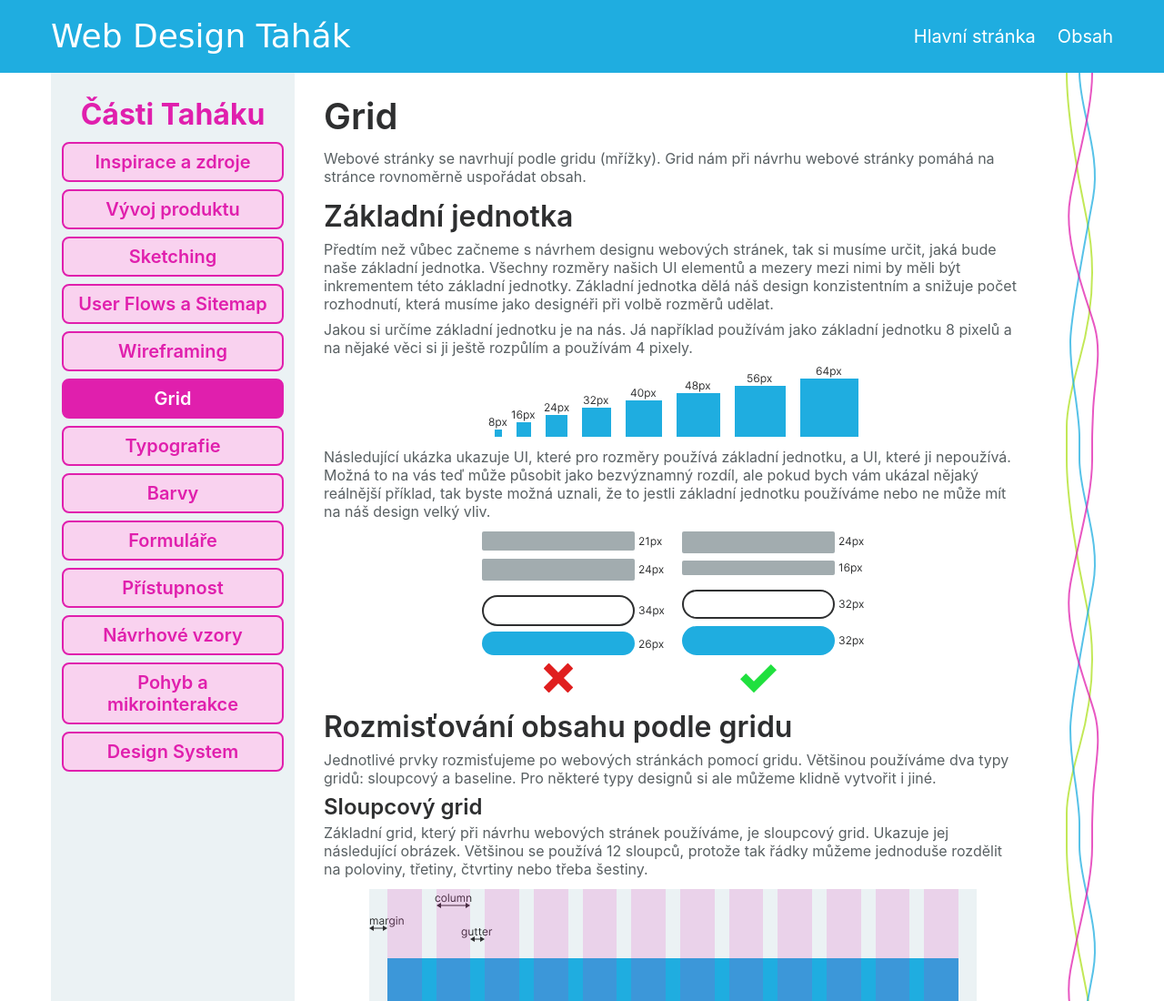
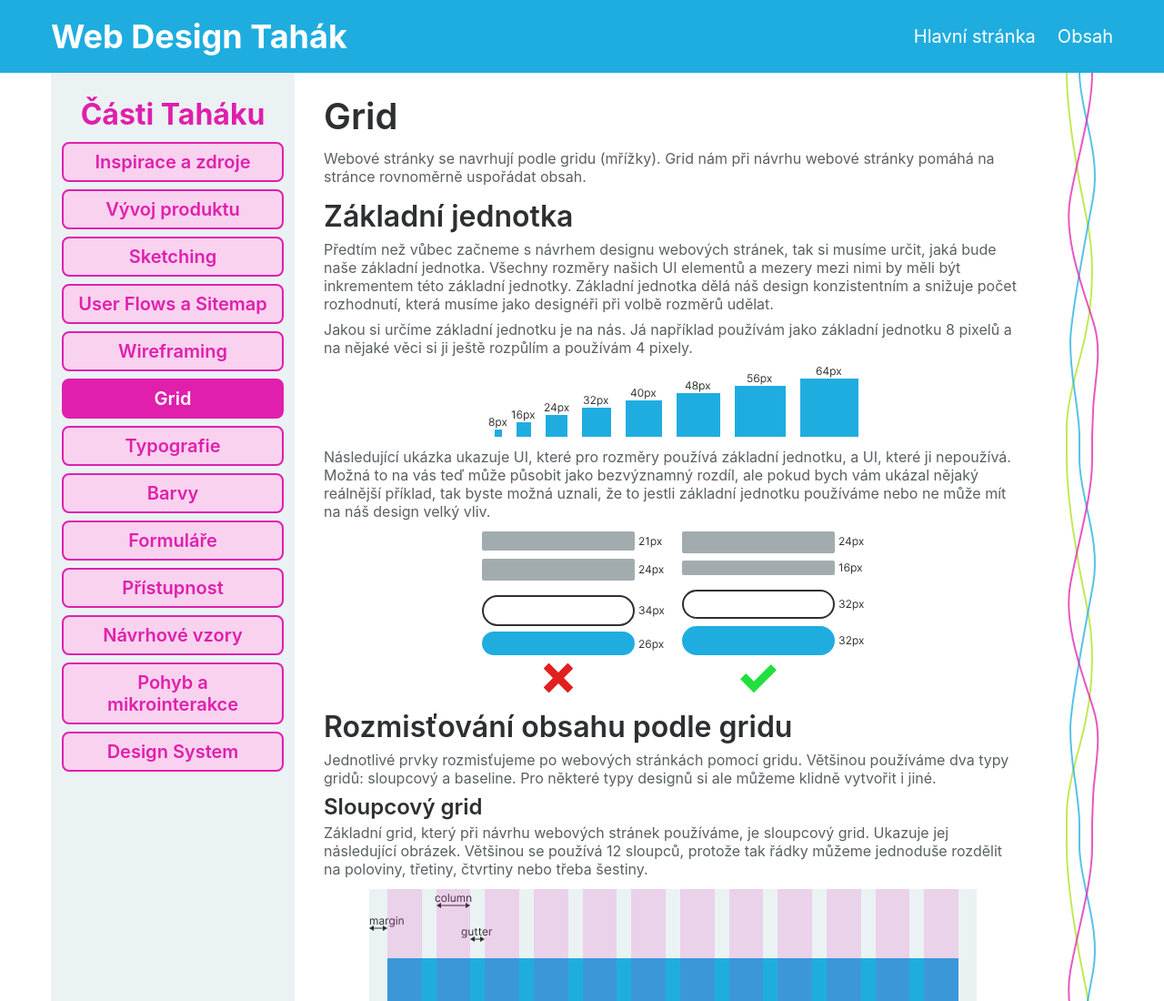
Before and after one commit to Jirkasa/web-design-tahak, a website: page grid/index.html in a window 1280 px wide. Shown: the top 1100 px of the page at 91% size. Drawn offline with Linux system fonts and the light colour scheme; a web font is replaced by a local one.

Commit message:
remove header display font

```diff
--- a/less/base/typography.less
+++ b/less/base/typography.less
@@ -1,4 +1,4 @@
-@import url('https://fonts.googleapis.com/css2?family=Fredoka+One&family=Inter:wght@400;500;600;700&display=swap');
+@import url('https://fonts.googleapis.com/css2?family=Inter:wght@400;500;600;700&display=swap');
 
 body {
     font-family: 'Inter', sans-serif;
--- a/less/layout/header.less
+++ b/less/layout/header.less
@@ -15,10 +15,9 @@
     }
 
     &__title {
-        font-family: 'Fredoka One', cursive;
         font-size: 3.6rem;
         line-height: 3.6rem;
-        font-weight: 400;
+        font-weight: 700;
 
         color: @colors[text-white];
     }
```
Also changed, not shown: assets/css/style.css.
